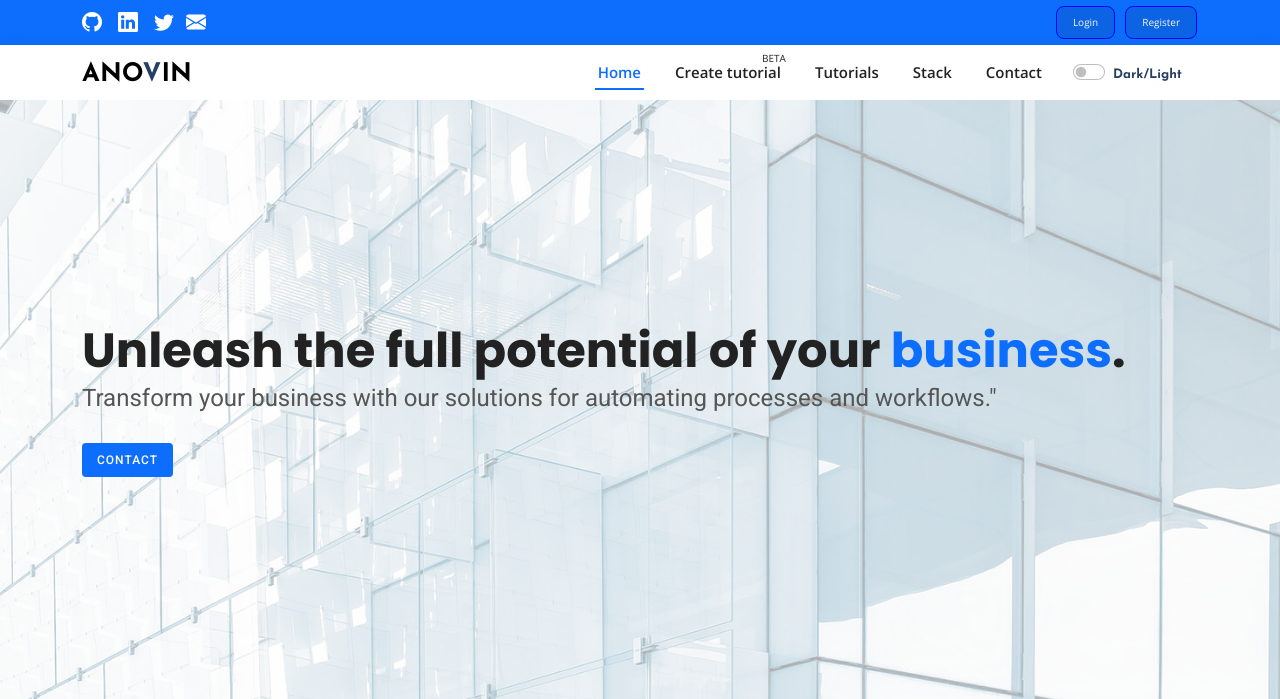
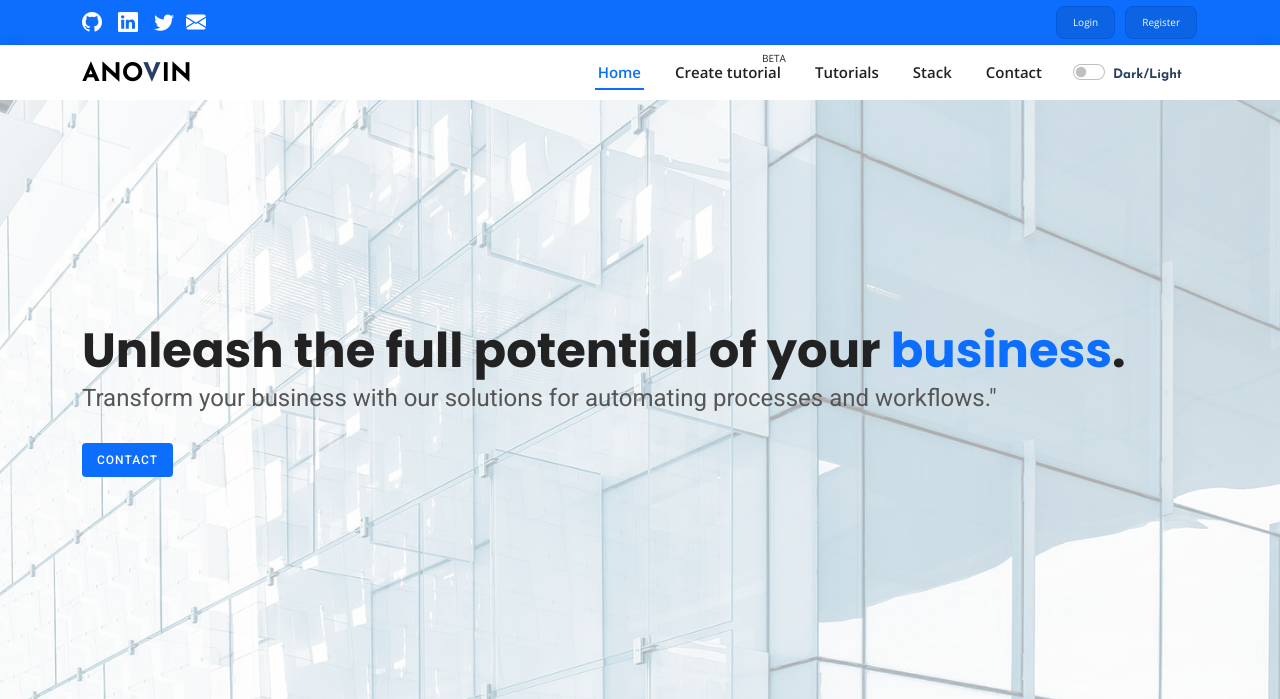
Before and after one commit to jum-mk/anovin, a Django app: page / in a window 1280 px wide. Shown: the top 699 px of the page. Run offline with Django 3.2, Linux system fonts and the light colour scheme; data that the repository does not hold is empty; some libraries are stand-ins or nearby versions.

Commit message:
Changed css

```diff
--- a/web/templates/menu.html
+++ b/web/templates/menu.html
@@ -23,11 +23,12 @@
     label {
         font-size: 13px;
     }
-    .link-light{
+
+    .link-light {
         background: #0c63e4;
         border-radius: 8px;
-        margin:0 5px;
-        border: 1px solid blue;
+        margin: 0 5px;
+        border: 1px solid #065ad5;
     }
 
 </style>
@@ -54,10 +55,12 @@
                 Logout
             </a>
             {% else %}
-            <a data-bs-target="#createModal" data-bs-toggle="modal" style="cursor: pointer;" class="nav-link link-light ">
+            <a data-bs-target="#createModal" data-bs-toggle="modal" style="cursor: pointer;"
+               class="nav-link link-light ">
                 Login
             </a>
-            <a data-bs-target="#registerModal" data-bs-toggle="modal" style="cursor: pointer;" class="nav-link link-light ">
+            <a data-bs-target="#registerModal" data-bs-toggle="modal" style="cursor: pointer;"
+               class="nav-link link-light ">
                 Register
             </a>
             {% endif %}
```
